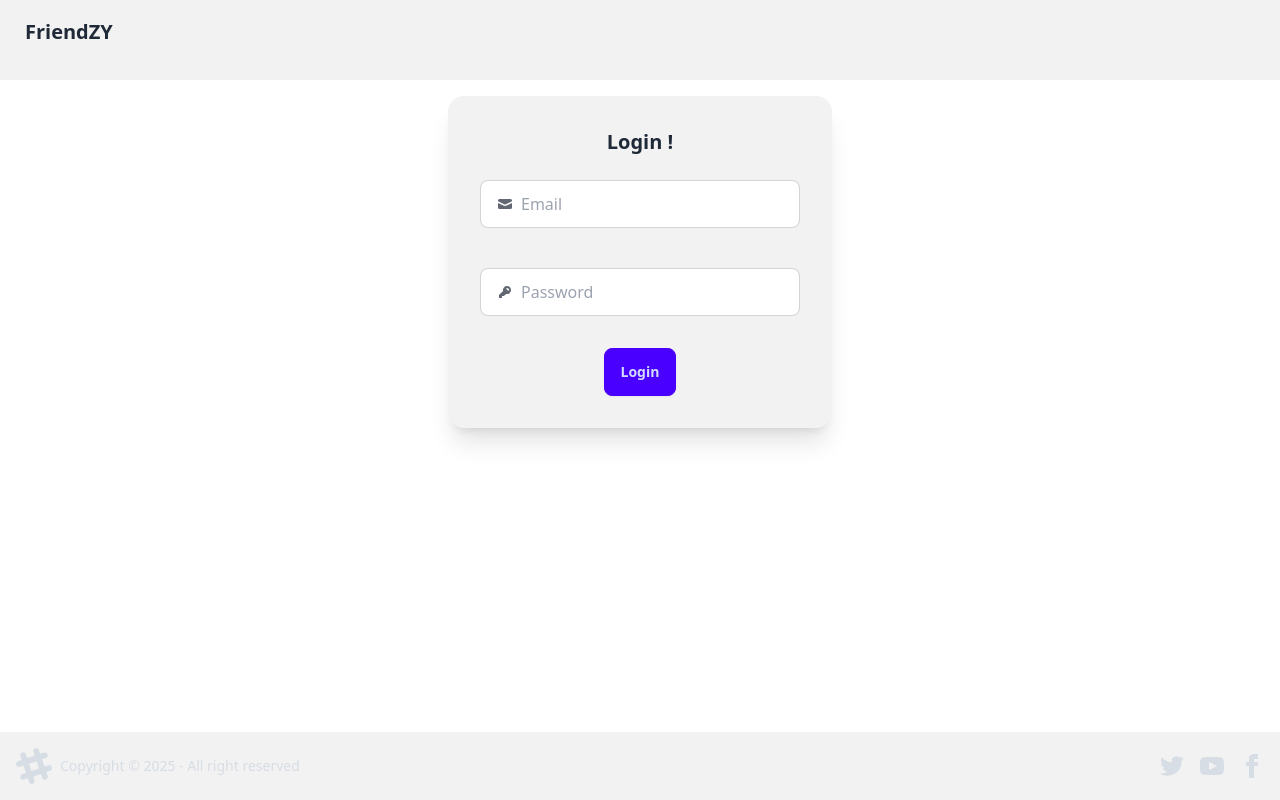
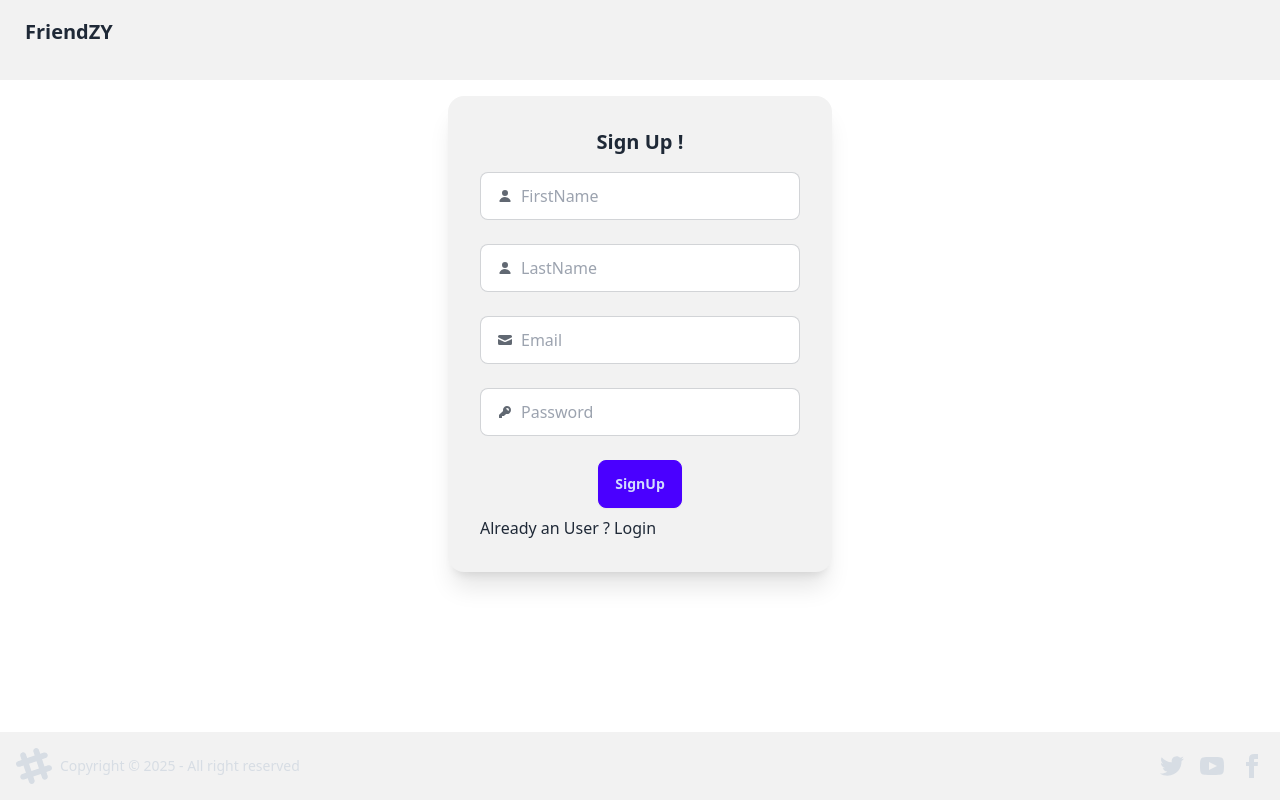
Before and after one commit to Deepak-647/friendzy-frontend, a React (Vite) app: page /login in a window 1280 px wide. Built offline with nearby package versions, Linux system fonts and the light colour scheme; no server answers.

Commit message:
created sign-up part for registering the user

```diff
--- a/src/Login.jsx
+++ b/src/Login.jsx
@@ -5,14 +5,16 @@ import { addUser } from "./utils/userSlice";
 import { useNavigate } from "react-router-dom";
 
 const Login = () => {
+  const [firstName, setFirstName] = useState("");
+  const [lastName, setLastName] = useState("");
   const [emailId, setEmailId] = useState("");
   const [password, setPassowrd] = useState("");
-  const [error,setError] =useState("")
+  const [isLoginForm, setIsLoginForm] = useState(false);
+  const [error, setError] = useState("");
   const dispatch = useDispatch();
-  const navigate =useNavigate()
+  const navigate = useNavigate();
 
   const handleLogin = async () => {
-
     try {
       const res = await axios.post(
         "http://localhost:3000/login",
@@ -23,23 +25,74 @@ const Login = () => {
         {
           withCredentials: true,
         }
-
       );
 
-      dispatch(addUser(res.data))
-      navigate("/")
+      dispatch(addUser(res.data));
+      navigate("/");
     } catch (err) {
-      setError(err?.response?.data)
+      setError(err?.response?.data);
+    }
+  };
+  const handleSignup = async () => {
+    try{
+      const res = await axios.post(
+        "http://localhost:3000/signup",
+        { firstName, lastName, emailId, password },
+        { withCredentials: true }
+      );
+      dispatch(addUser(res.data.data));
+      navigate("/profile");
+    }catch(err){
+      setError(err?.response?.data);
+    }
 
-    }
   };
   return (
     <div className="flex justify-center my-4">
       <div className="card bg-base-200 w-96 shadow-xl ">
         <div className="card-body">
-          <h2 className="card-title justify-center">Login !</h2>
-
-          <label className="input input-bordered flex items-center gap-2 my-4">
+          <h2 className="card-title justify-center">
+            {isLoginForm ? "Login !" : "Sign Up !"}
+          </h2>
+          {!isLoginForm && (
+            <>
+              <label className="input input-bordered flex items-center gap-2 my-2">
+                <svg
+                  xmlns="http://www.w3.org/2000/svg"
+                  viewBox="0 0 16 16"
+                  fill="currentColor"
+                  className="h-4 w-4 opacity-70"
+                >
+                  <path d="M8 8a3 3 0 1 0 0-6 3 3 0 0 0 0 6ZM12.735 14c.618 0 1.093-.561.872-1.139a6.002 6.002 0 0 0-11.215 0c-.22.578.254 1.139.872 1.139h9.47Z" />
+                </svg>
+                <input
+                  type="text"
+                  value={firstName}
+                  className="grow"
+                  placeholder="FirstName"
+                  onChange={(e) => setFirstName(e.target.value)}
+                />
+              </label>
+              <label className="input input-bordered flex items-center gap-2 my-2">
+                <svg
+                  xmlns="http://www.w3.org/2000/svg"
+                  viewBox="0 0 16 16"
+                  fill="currentColor"
+                  className="h-4 w-4 opacity-70"
+                >
+                  <path d="M8 8a3 3 0 1 0 0-6 3 3 0 0 0 0 6ZM12.735 14c.618 0 1.093-.561.872-1.139a6.002 6.002 0 0 0-11.215 0c-.22.578.254 1.139.872 1.139h9.47Z" />
+                </svg>
+                <input
+                  type="text"
+                  value={lastName}
+                  className="grow"
+                  placeholder="LastName"
+                  onChange={(e) => setLastName(e.target.value)}
+                />
+              </label>
+            </>
+          )}
+          <label className="input input-bordered flex items-center gap-2 my-2">
             <svg
               xmlns="http://www.w3.org/2000/svg"
               viewBox="0 0 16 16"
@@ -56,8 +109,7 @@ const Login = () => {
               onChange={(e) => setEmailId(e.target.value)}
             />
           </label>
-
-          <label className="input input-bordered flex items-center gap-2 my-4">
+          <label className="input input-bordered flex items-center gap-2 my-2">
             <svg
               xmlns="http://www.w3.org/2000/svg"
               viewBox="0 0 16 16"
@@ -79,10 +131,22 @@ const Login = () => {
           </label>
           <p className="text-red-500">{error}</p>
           <div className="card-actions justify-center">
-            <button className="btn btn-primary" onClick={handleLogin}>
-              Login
+            <button
+              className="btn btn-primary"
+              onClick={isLoginForm ? handleLogin : handleSignup}
+            >
+              {isLoginForm ? "Login" : "SignUp"}
             </button>
           </div>
+          <p>
+            {isLoginForm ? "New User ? " : "Already an User ? "}{" "}
+            <span
+              className="cursor-pointer hover:border-b-2"
+              onClick={() => setIsLoginForm((value) => !value)}
+            >
+              {isLoginForm ? "Sign Up" : "Login"}
+            </span>
+          </p>
         </div>
       </div>
     </div>
```
